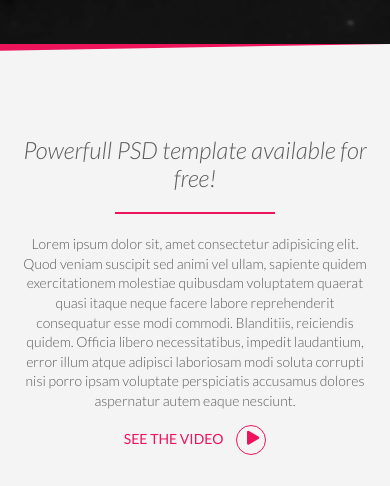
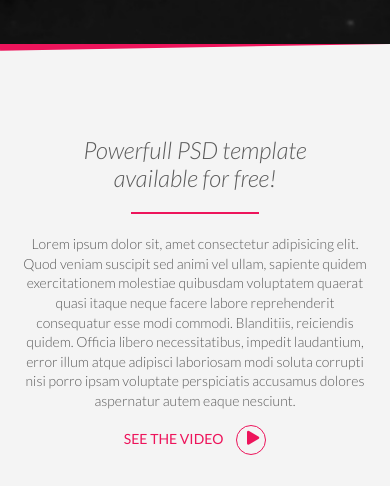
Before and after one commit to darokrk/Layout3-from-PSD, a website: page index.html in a window 390 px wide. Shown: the part 800-1286 px from the top of the page. Drawn offline with Linux system fonts and the light colour scheme.

Commit message:
Add laptop img, change max width about__content title on mobile

```diff
--- a/sass/style.scss
+++ b/sass/style.scss
@@ -232,6 +232,8 @@ html {
     display: flex;
 
     .about__content {
+      max-width: 700px;
+
       .about__title--after:after {
         width: 45%;
         margin-left: 0;
@@ -742,6 +744,11 @@ html {
       .about__content {
         text-align: center;
 
+        .text__title {
+          width: 80%;
+          margin: auto;
+        }
+
         .about__title--after:after {
           margin-left: auto;
         }
```
Also changed, not shown: css/style.css, images/macbook.png (added).
